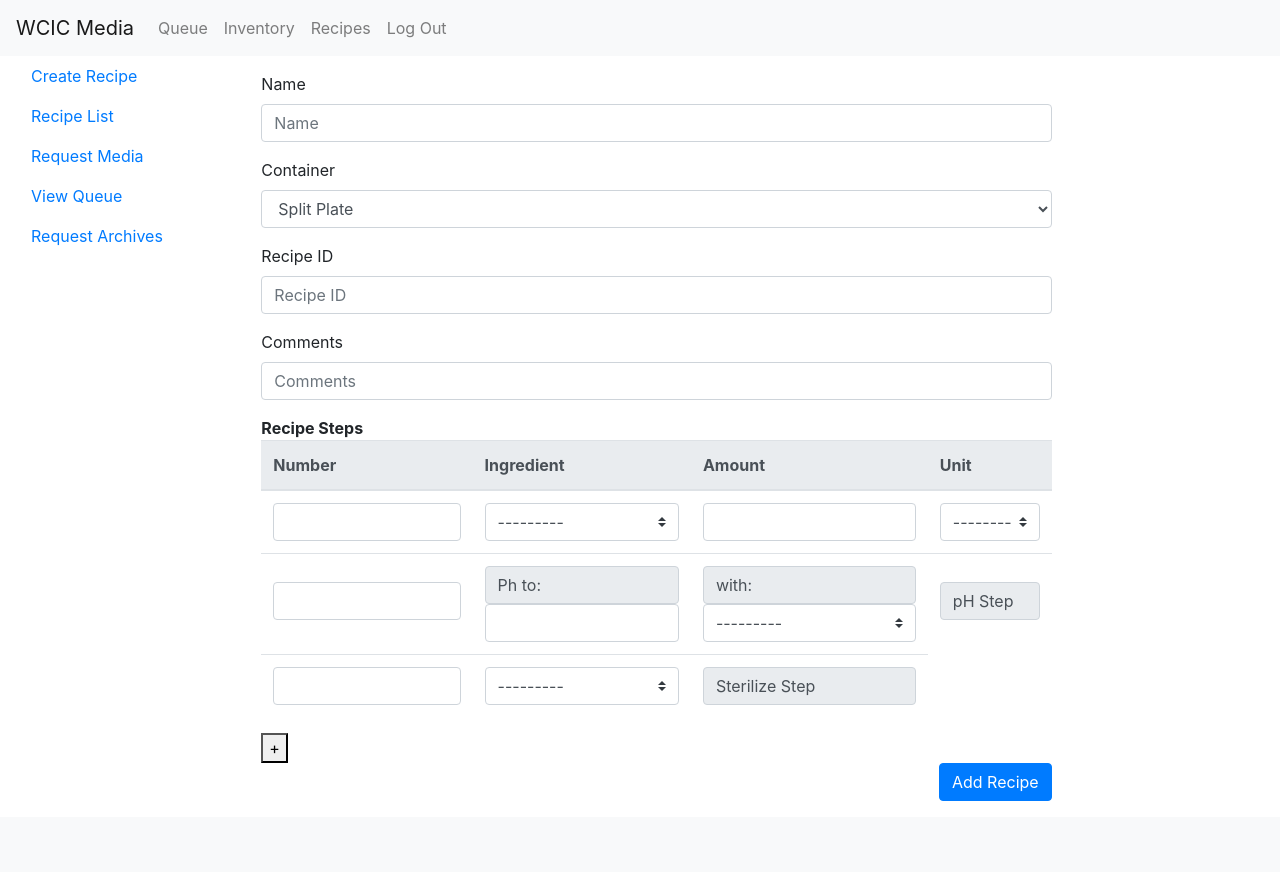
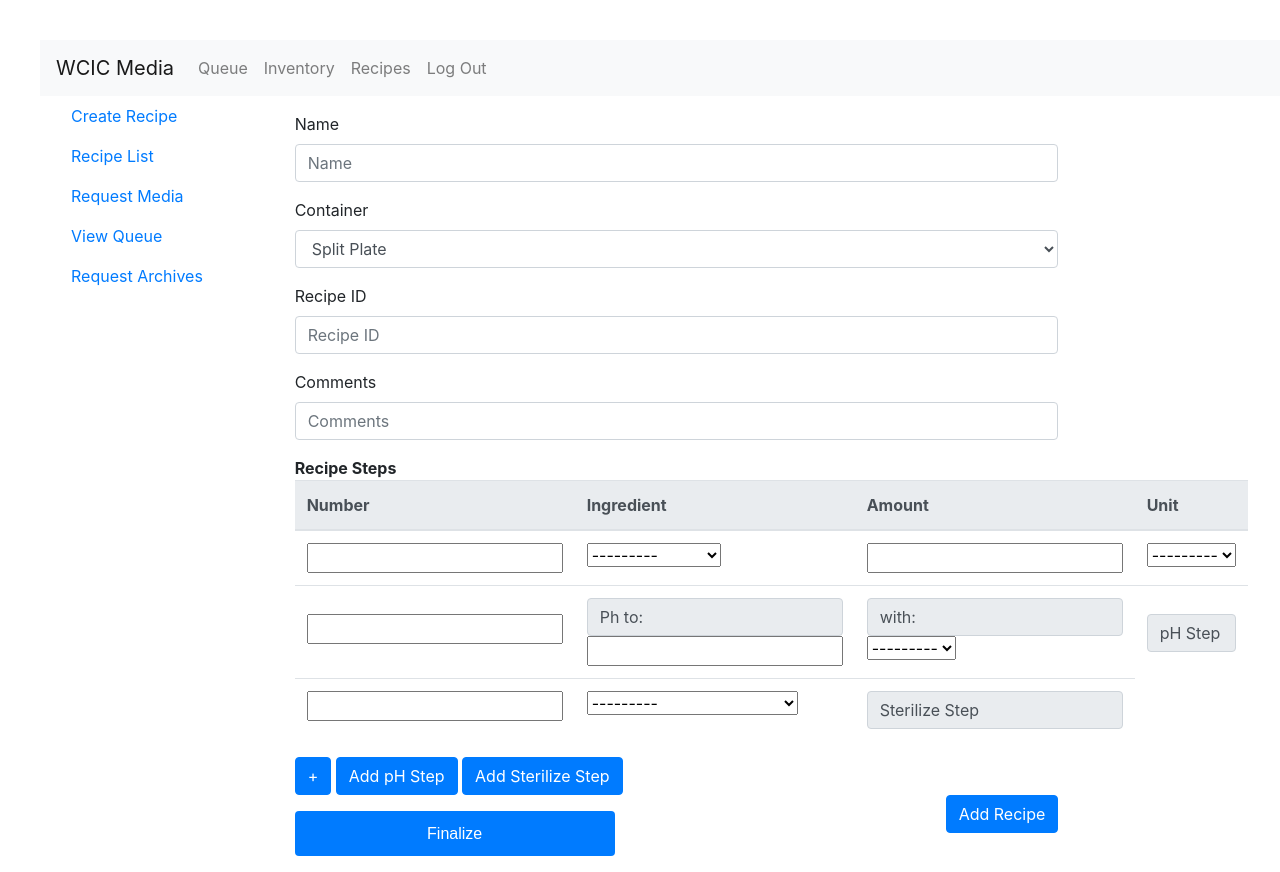
Before and after one commit to i-r-b/wcicmedia, a Django app: page /mediarecipes/createnewrecipe/ in a window 1280 px wide. Before the commit the page ends 801 px from the top, so only its background shows below. Run offline with Django 3.2, Linux system fonts and the light colour scheme; a user stored in the database is signed in; data comes from the database, SQL or seed files in the repository; both versions use the stored data as it was after the commit; some libraries are stand-ins or nearby versions.

Commit message:
new java for rows and dynamic button

```diff
--- a/mediarecipes/forms.py
+++ b/mediarecipes/forms.py
@@ -39,10 +39,6 @@ class phStepForm(ModelForm):
         ('3','HCl'),
     )
 
-    Ingredient = forms.CharField(
-        label='',
-        widget=forms.Select(choices=ACID_BASE_CHOICES,attrs={'class':'form-control','value':'-----',})
-    )
     class Meta:
         model = pHStep
         exclude = ['recipe']
--- a/mediarecipes/templates/mediarecipes/recipe_form.html
+++ b/mediarecipes/templates/mediarecipes/recipe_form.html
@@ -21,7 +21,7 @@
           </tr>
         </thead>
           {% for form in step_formset  %}
-          <tr class='stepformrow' scope='row'>
+          <tr id=steprow class='stepformrow' scope='row'>
               {% for field in form %}
                 <td id="td_{{ field.auto_id }}">
                   {{field}}
@@ -30,25 +30,36 @@
               {% endfor %}
           </tr>
           {% endfor %}
-          <tr id='phstep' class='trchange' >
+          <tr id='phstep' class='trchange'>
             <td><p></p>{{ phstepform.number }}</td>
             <td><span class="input-group-text" id="">Ph to:</span>{{ phstepform.ph_to }} </td>
             <td><span class="input-group-text" id="">with:</span>{{ phstepform.ingredient }}</td>
             <td><p></p>
               <span class="input-group-text" id="">pH Step</span></td>
           </tr>
-          <tr id='steristep' >
+          <tr id='steristep'>
             <td>{{ sterilizestepform.number }}</td>
             <td>{{ sterilizestepform.sterilize }}</td>
             <td><span class="input-group-text">Sterilize Step</span></td>
           </tr>
       </table>
     </div>
-    <button type="button" name="button" onclick="addRowToRecipe();">+</button>
+    <button class='btn btn-primary' type="button" name="button" onclick="addRow(steprow);">+</button>
+    <button class='btn btn-primary' type="button" id="pHbutton" onclick="addRow(phrow);">Add pH Step</button>
+    <button class='btn btn-primary' type="button" id="sterilizeButton" onclick="addRow(sterilizerow);">Add Sterilize Step</button>
     <div class="">
       <input id='recipe_form_button' class='btn btn-primary' type="submit" value="Add Recipe">
     </div>
   </form>
-  <script src="{% static '/js/popuptest.js' %}" onload="highlightErrors();"></script>
+<p></p>
+<p></p>
+<div class="contact-button-wrapper">
+	<button class="epk-button zip-button">Finalize</button>
+	<button class="epk-button-half epk-left">Make Edits</button>
+	<input id='recipe_form_button' class="epk-button-half epk-right" type=submit value='Add Recipe'>
+</div>
+
+
+  <script src="{% static '/js/recipe_page.js' %}"></script>
 
 {% endblock %}
--- a/static/css/master.css
+++ /dev/null
@@ -1,6 +0,0 @@
-#thisNavBar{
-  padding-right: 100px;
-}
-#sidebar{
-  width: 100px;
-}
--- a/static/js/popuptest.js
+++ b/static/js/popuptest.js
@@ -42,3 +42,9 @@ function highlightErrors() {
         }
     }
 };
+
+function showpHStep() {
+  var phrow = document.getElementById('phstep');
+  phrow.removeAttribute('hidden');
+  console.log('PHSTEP!');
+};
--- a/static/wcicmedia/css/master.css
+++ b/static/wcicmedia/css/master.css
@@ -1,34 +1,128 @@
-.mynavbarlist{
-  padding-right: 100px;
-}
-#sidebar{
-  width: 200px;
-  border-right: 2px solid blue;
-}
-.myform{
-  width: 500px;
-  padding-bottom: 50px;
-}
-.mynav{
-  background-color:  #cccccc;
-}
-
-.stepformfield{
-  border-top: 25px;
-  width: 100%;
-}
-.stepformfield th{
-  border: solid 1px grey;
-  border-radius: 25px;
-  padding-right: 10px;
-  padding-left: 10px;
-}
-.stepformfield td{
-  border: solid 1px grey;
-  border-radius: 25px;
-  padding-right: 10px;
-  padding-left: 10px;
-}
 #recipe_form_button{
   float: right;
 }
+
+
+html,
+body {
+	margin-top: 20px;
+	margin-left: 20px;
+}
+
+* {
+	text-decoration: none !important;
+}
+
+.contact-button-wrapper {
+	position: relative;
+	width: 320px;
+	height: 45px;
+	overflow: hidden;
+}
+
+.epk-button {
+	position: relative;
+	display: block;
+	overflow: hidden;
+	width: 320px;
+	height: 45px;
+	font-family: sans-serif;
+	font-weight: 500;
+	font-size: 1em;
+	text-align: center;
+	outline: none !important;
+	box-shadow: none !important;
+	border-radius: 0;
+	cursor: pointer;
+}
+
+.zip-button {
+	width: 320px;
+	background: #007bff;
+	color: #fff;
+	border: none;
+	z-index: 510;
+  border-radius: .25rem;
+	transform-origin: 50% 50%;
+	transition: all 0.2s ease-out;
+}
+
+.zip-button:before {
+	content: "";
+	position: absolute;
+	width: 38px;
+	height: 2px;
+	background: #fff;
+	left: -38px;
+	top: 21px;
+	transition: all 0.2s ease-out;
+}
+
+/* .zip-button:hover:before {
+	left: 0;
+	transition: all 0.2s ease-out;
+} */
+
+.zip-button:after {
+	content: "";
+	position: absolute;
+	width: calc(38px + 0.25em);
+	height: 2px;
+	background: #fff;
+	right: calc(-38px - 0.25em);
+	top: 21px;
+	transition: all 0.2s ease-out;
+}
+
+/* .zip-button:hover:after {
+	right: 0;
+	transition: all 0.2s ease-out;
+} */
+
+.contact-button-wrapper.selected > .zip-button {
+	width: 0;
+	transform-origin: 50% 50%;
+	transition: all 0.2s ease-out;
+}
+
+.epk-button-half {
+	position: absolute;
+	top: 0;
+	display: inline-block;
+	overflow: hidden;
+	width: 150px;
+	height: 45px;
+	font-family: sans-serif;
+	font-weight: 500;
+	font-size: 1em;
+	text-align: center;
+	outline: none !important;
+	box-shadow: none !important;
+	border: none;
+	border-radius: .25em;
+	cursor: pointer;
+	background: #d8d8d8;
+  color: #fff;
+	z-index: 550;
+	transition: all 0.2s ease-out;
+}
+
+.epk-left {
+	left: -150px;
+  background: #ff0000;
+}
+
+.epk-right {
+	right: -150px;
+  background: #33cc33;
+}
+
+.contact-button-wrapper.selected > .epk-left {
+	left: 0;
+	transition: all 0.2s ease-out;
+}
+
+.contact-button-wrapper.selected > .epk-right {
+	right: 0;
+	transition: all 0.2s ease-out;
+}
--- a/templates/base.html
+++ b/templates/base.html
@@ -7,10 +7,10 @@
     <script src="{% static '/js/jquery-3.3.1.min.js' %}"></script>
     <link rel="stylesheet" href="https://stackpath.bootstrapcdn.com/bootstrap/4.1.3/css/bootstrap.min.css" integrity="sha384-MCw98/SFnGE8fJT3GXwEOngsV7Zt27NXFoaoApmYm81iuXoPkFOJwJ8ERdknLPMO" crossorigin="anonymous">
     <script src="https://code.jquery.com/jquery-3.3.1.slim.min.js" integrity="sha384-q8i/X+965DzO0rT7abK41JStQIAqVgRVzpbzo5smXKp4YfRvH+8abtTE1Pi6jizo" crossorigin="anonymous"></script>
-<script src="https://cdnjs.cloudflare.com/ajax/libs/popper.js/1.14.3/umd/popper.min.js" integrity="sha384-ZMP7rVo3mIykV+2+9J3UJ46jBk0WLaUAdn689aCwoqbBJiSnjAK/l8WvCWPIPm49" crossorigin="anonymous"></script>
-<script src="https://stackpath.bootstrapcdn.com/bootstrap/4.1.3/js/bootstrap.min.js" integrity="sha384-ChfqqxuZUCnJSK3+MXmPNIyE6ZbWh2IMqE241rYiqJxyMiZ6OW/JmZQ5stwEULTy" crossorigin="anonymous"></script>
+    <script src="https://cdnjs.cloudflare.com/ajax/libs/popper.js/1.14.3/umd/popper.min.js" integrity="sha384-ZMP7rVo3mIykV+2+9J3UJ46jBk0WLaUAdn689aCwoqbBJiSnjAK/l8WvCWPIPm49" crossorigin="anonymous"></script>
+    <script src="https://stackpath.bootstrapcdn.com/bootstrap/4.1.3/js/bootstrap.min.js" integrity="sha384-ChfqqxuZUCnJSK3+MXmPNIyE6ZbWh2IMqE241rYiqJxyMiZ6OW/JmZQ5stwEULTy" crossorigin="anonymous"></script>
     <link href="https://fonts.googleapis.com/css?family=Montserrat" rel="stylesheet">
-    <link rel="stylesheet" href="{% static 'wcicmedia/css/master.css' %}">
+    <link rel="stylesheet" type="text/css" href="{% static 'wcicmedia/css/master.css' %}">
     <link rel="icon" href="{% static '/images/flask.ico' %}">
   </head>
   <body>
```
Also changed, not shown: db.sqlite3.
